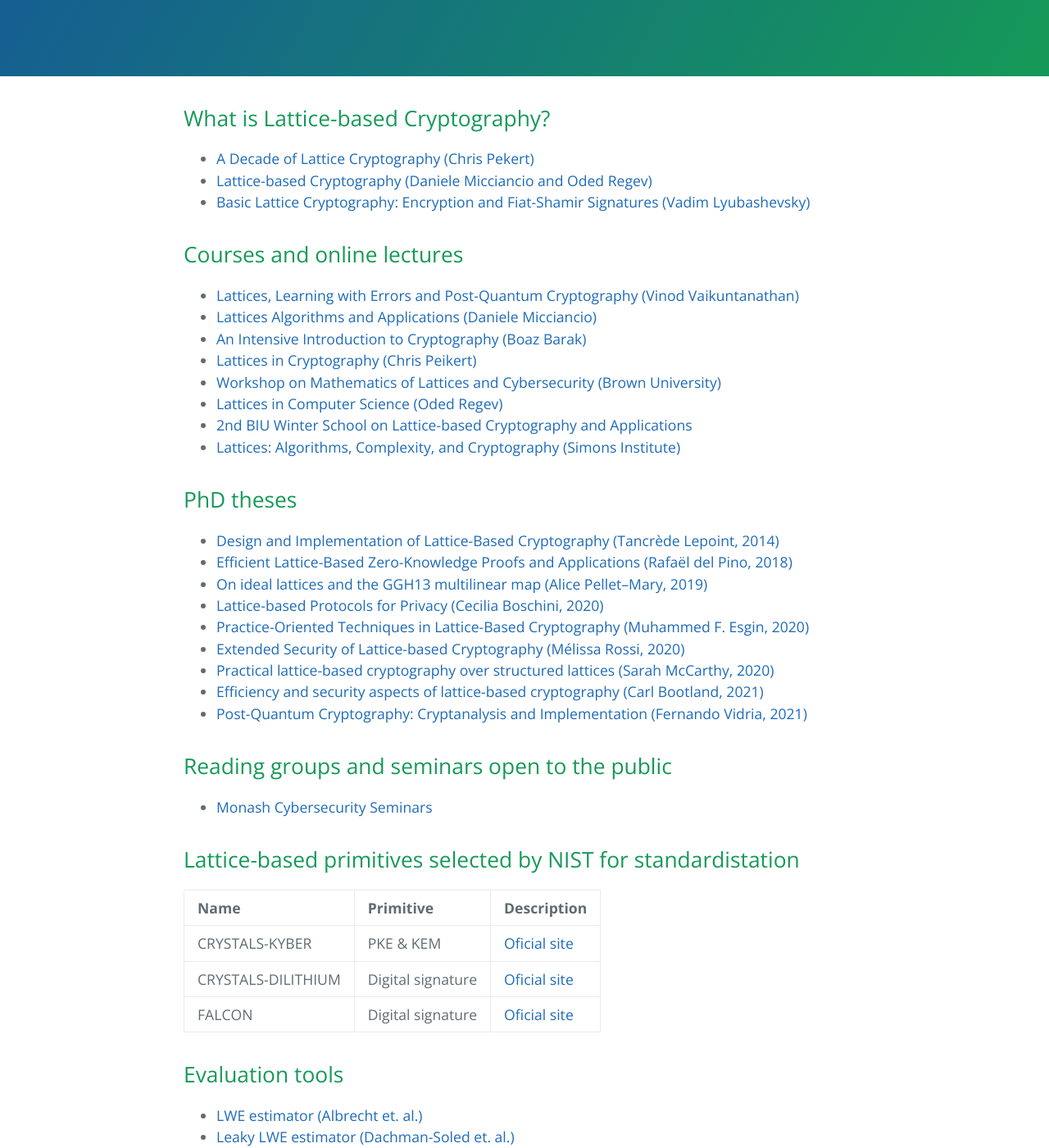
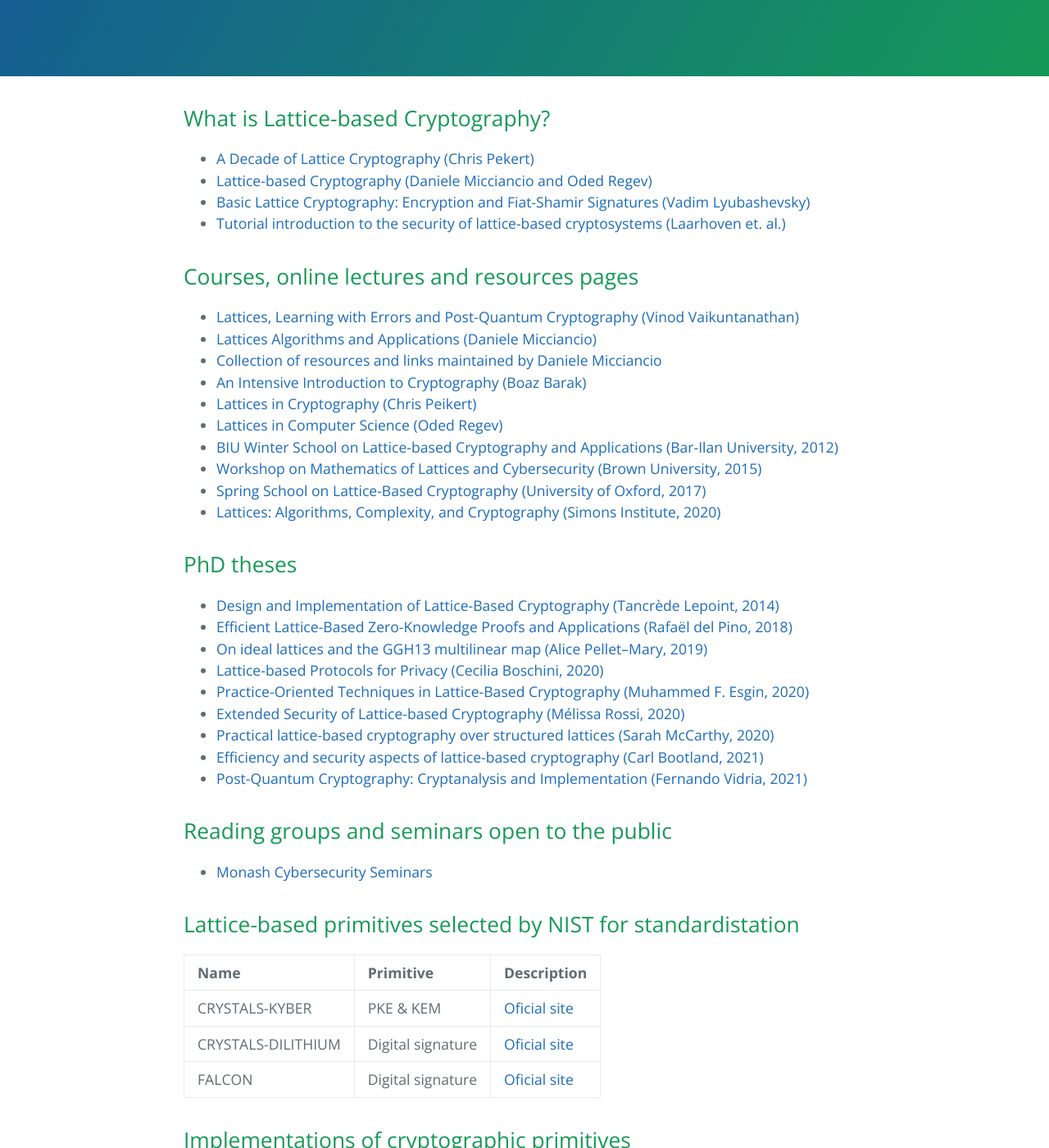
Before and after one commit to octaviopk9/lattice-based-cryptography, a Jekyll site: the page built from index.md, in a window 1280 px wide and 1400 px high, scrolled down 290 px. Shown: the whole window at 82% size. Built offline with Jekyll 4.4.1, drawn with Linux system fonts in a browser that asks for light colours; our own code applies the rules of GitHub Pages for plain Markdown files; some of the changed text lies outside the part shown.

Commit message:
table on implementations added

```diff
--- a/index.md
+++ b/index.md
@@ -6,16 +6,19 @@ layout: default
 - [A Decade of Lattice Cryptography (Chris Pekert)](https://eprint.iacr.org/2015/939.pdf)
 - [Lattice-based Cryptography (Daniele Micciancio and Oded Regev)](https://cims.nyu.edu/~regev/papers/pqc.pdf)
 - [Basic Lattice Cryptography: Encryption and Fiat-Shamir Signatures (Vadim Lyubashevsky)](https://drive.google.com/file/d/1JTdW5ryznp-dUBBjN12QbvWz9R41NDGU/view?usp=sharing)
+- [Tutorial introduction to the security of lattice-based cryptosystems (Laarhoven et. al.)](https://eprint.iacr.org/2012/533.pdf)
 
-## Courses and online lectures
+## Courses, online lectures and resources pages
 - [Lattices, Learning with Errors and Post-Quantum Cryptography (Vinod Vaikuntanathan)](http://people.csail.mit.edu/vinodv/CS294/)
 - [Lattices Algorithms and Applications (Daniele Micciancio)](https://cseweb.ucsd.edu/classes/fa21/cse206A-a/)
+- [Collection of resources and links maintained by Daniele Micciancio](https://cseweb.ucsd.edu/~daniele/LatticeLinks/index.html)
 - [An Intensive Introduction to Cryptography (Boaz Barak)](https://intensecrypto.org/public/index.html)
 - [Lattices in Cryptography (Chris Peikert)](https://web.eecs.umich.edu/~cpeikert/lic15/index.html)
-- [Workshop on Mathematics of Lattices and Cybersecurity (Brown University)](https://icerm.brown.edu/topical_workshops/tw15-7-mlc/#lecturevideos)
 - [Lattices in Computer Science (Oded Regev)](https://cims.nyu.edu/~regev/teaching/lattices_fall_2009/index.html)
-- [2nd BIU Winter School on Lattice-based Cryptography and Applications](https://cyber.biu.ac.il/event/the-2nd-biu-winter-school/)
-- [Lattices: Algorithms, Complexity, and Cryptography (Simons Institute)](https://simons.berkeley.edu/programs/lattices2020)
+- [BIU Winter School on Lattice-based Cryptography and Applications (Bar-Ilan University, 2012)](https://cyber.biu.ac.il/event/the-2nd-biu-winter-school/)
+- [Workshop on Mathematics of Lattices and Cybersecurity (Brown University, 2015)](https://icerm.brown.edu/topical_workshops/tw15-7-mlc/#lecturevideos)
+- [Spring School on Lattice-Based Cryptography (University of Oxford, 2017)](https://www.maths.ox.ac.uk/groups/cryptography/spring-school-lattice-based-cryptography)
+- [Lattices: Algorithms, Complexity, and Cryptography (Simons Institute, 2020)](https://simons.berkeley.edu/programs/lattices2020)
 
 ## PhD theses
 - [Design and Implementation of Lattice-Based Cryptography (Tancrède Lepoint, 2014)](https://tlepoint.github.io/phd/lepoint-phd-thesis.pdf)
```
Also changed, not shown: other parts of index.md (+14 -9 lines).
